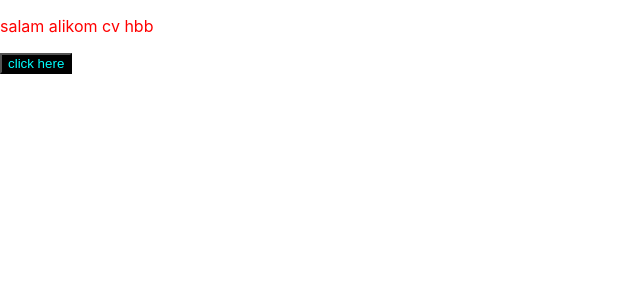
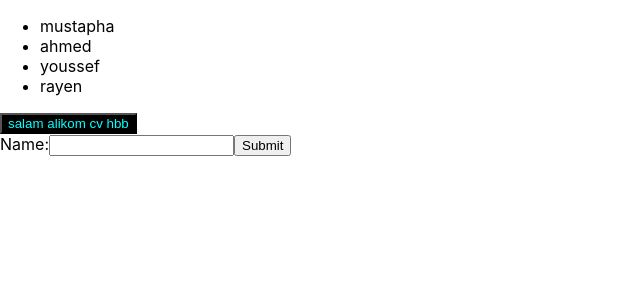
Before and after one commit to developython14/react_componant, a React (Create React App) app: page / in a window 1280 px wide. Shown: the top 300 px of the page, without its empty margins (0-640 px from the left). Built offline with nearby package versions, Linux system fonts and the light colour scheme.

Commit message:
save changes

```diff
--- a/src/App.js
+++ b/src/App.js
@@ -1,29 +1,17 @@
 import logo from './logo.svg';
 import './App.css';
 import React from 'react';
+import Free from './login';
+
 
 function App() {
   return (
     <div>
-    <p>salam alikom cv hbb</p>
-    <button>click here </button>
+    <Free></Free>
     </div>
   );
 }
 
-export class ShoppingList extends React.Component {
-  render() {
-    return (
-      <div className="shopping-list">
-        <h1>Shopping List for {this.props.name}</h1>
-        <ul>
-          <li>Instagram</li>
-          <li>WhatsApp</li>
-          <li>Oculus</li>
-        </ul>
-      </div>
-    );
-  }
-}
+
 
 export default App;
--- a/src/index.js
+++ b/src/index.js
@@ -2,13 +2,12 @@ import React from 'react';
 import ReactDOM from 'react-dom/client';
 import './index.css';
 import App from './App';
-import header from './login';
+import free from './login';
 import reportWebVitals from './reportWebVitals';
 
 const root = ReactDOM.createRoot(document.getElementById('root'));
 root.render(
   <React.StrictMode>
-    <header />
     <App />
   </React.StrictMode>
 );
--- a/src/login.js
+++ b/src/login.js
@@ -1,13 +1,57 @@
-import React from 'react';
+import React  ,{Component} from 'react';
 
 
-class header extends React.Component {
+class Free extends Component {
+    constructor(props){
+        super(props);
+        this.state = {date: new Date(),item:['mustapha' , 'ahmed' , 'youssef' , 'rayen']};
+        this.updateusername = this.updateusername.bind(this);
+    };
+
+        componentDidMount() {
+            this.timerID = setInterval(
+              () => this.tick(),
+              1000
+            );
+          }
+          tick() {
+            this.setState({
+              date: new Date()
+            });
+          }
+          componentWillUnmount() {
+            clearInterval(this.timerID);
+          }
+
+          updateusername(){
+            this.setState({
+                item:['mustapha hamed']
+            })
+          }
+
     render() {
+        var mu = this.state.item.map(e=>{
+            return  <li key={e.toString()}>{e}</li>
+        })
       return (
-  <p>salam alikom</p>
+        <div>
+            <ul>
+            {mu}
+            </ul>
+        <p>{this.props.name}</p>
+        <button onClick={this.updateusername}> salam alikom cv hbb</button>
+                <form>
+        <label>
+            Name:
+            <input type="text" name="name" />
+        </label>
+        <input type="submit" value="Submit" />
+        </form>
+        </div>
+
       );
     }
   }
 
 
-export default header;
+export default Free;
```
